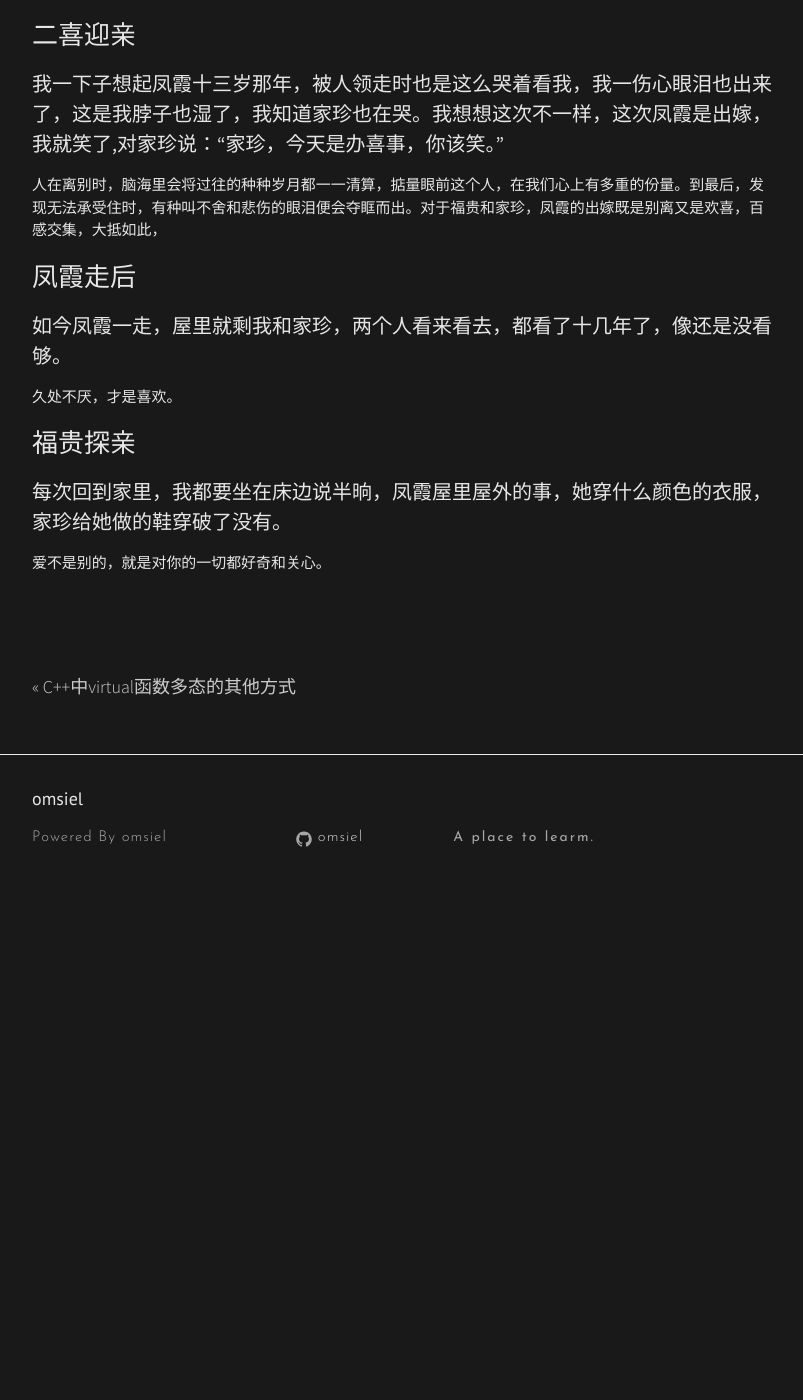
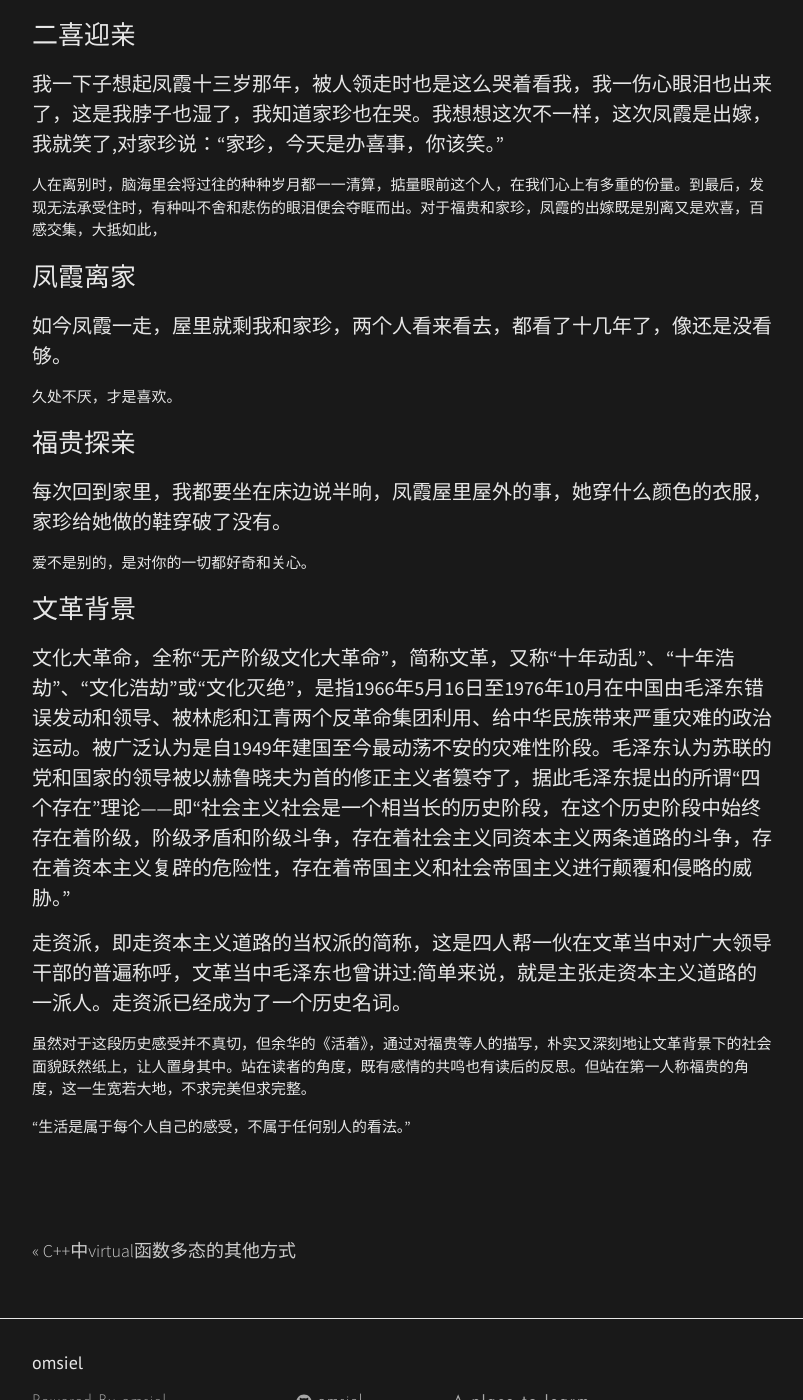
Before and after one commit to omsiel/omsiel.github.io, a Jekyll site: the page built from _posts/2019-05-18-活着.md, in a window 1280 px wide and 1400 px high, scrolled down 2860 px. Shown: the whole window, without its empty margins (238-1041 px from the left). Built offline with Jekyll 4.4.1, drawn with Linux system fonts in a browser that asks for light colours; nearby versions of some CDN libraries; before the commit the page ends 3770 px from its top, so only the background shows below that.

Commit message:
修改文章

```diff
--- a/_posts/2019-05-18-活着.md
+++ b/_posts/2019-05-18-活着.md
@@ -85,7 +85,7 @@ categories: note
 
 ##### 人在离别时，脑海里会将过往的种种岁月都一一清算，掂量眼前这个人，在我们心上有多重的份量。到最后，发现无法承受住时，有种叫不舍和悲伤的眼泪便会夺眶而出。对于福贵和家珍，凤霞的出嫁既是别离又是欢喜，百感交集，大抵如此，
 
-### 凤霞走后
+### 凤霞离家
 
 #### 如今凤霞一走，屋里就剩我和家珍，两个人看来看去，都看了十几年了，像还是没看够。
 
@@ -95,4 +95,14 @@ categories: note
 
 #### 每次回到家里，我都要坐在床边说半晌，凤霞屋里屋外的事，她穿什么颜色的衣服，家珍给她做的鞋穿破了没有。
 
-##### 爱不是别的，就是对你的一切都好奇和关心。
+##### 爱不是别的，是对你的一切都好奇和关心。
+
+### 文革背景
+
+#### 文化大革命，全称“无产阶级文化大革命”，简称文革，又称“十年动乱”、“十年浩劫”、“文化浩劫”或“文化灭绝”，是指1966年5月16日至1976年10月在中国由毛泽东错误发动和领导、被林彪和江青两个反革命集团利用、给中华民族带来严重灾难的政治运动。被广泛认为是自1949年建国至今最动荡不安的灾难性阶段。毛泽东认为苏联的党和国家的领导被以赫鲁晓夫为首的修正主义者篡夺了，据此毛泽东提出的所谓“四个存在”理论——即“社会主义社会是一个相当长的历史阶段，在这个历史阶段中始终存在着阶级，阶级矛盾和阶级斗争，存在着社会主义同资本主义两条道路的斗争，存在着资本主义复辟的危险性，存在着帝国主义和社会帝国主义进行颠覆和侵略的威胁。”
+
+#### 走资派，即走资本主义道路的当权派的简称，这是四人帮一伙在文革当中对广大领导干部的普遍称呼，文革当中毛泽东也曾讲过:简单来说，就是主张走资本主义道路的一派人。走资派已经成为了一个历史名词。
+
+##### 虽然对于这段历史感受并不真切，但余华的《活着》，通过对福贵等人的描写，朴实又深刻地让文革背景下的社会面貌跃然纸上，让人置身其中。站在读者的角度，既有感情的共鸣也有读后的反思。但站在第一人称福贵的角度，这一生宽若大地，不求完美但求完整。
+
+##### “生活是属于每个人自己的感受，不属于任何别人的看法。”
```
